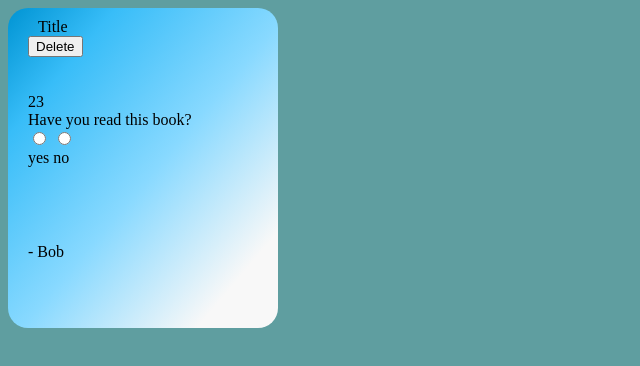
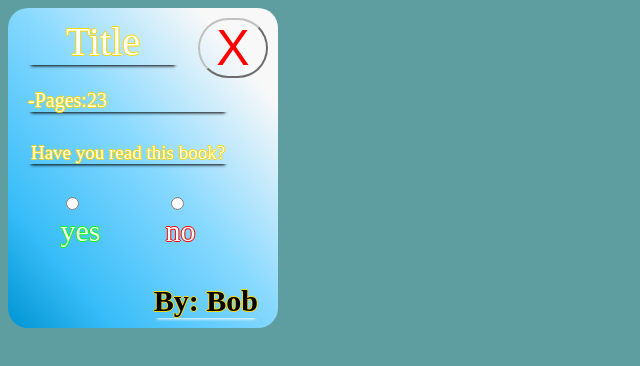
Before and after one commit to Wolfxela/Library-Odin, a plain HTML site: page index.html in a window 1280 px wide. Shown: the whole page, without its empty margins (0-640 px from the left). Drawn offline with Linux system fonts and the light colour scheme.

Commit message:
add the css styling to the rest of the book card

```diff
--- a/index.html
+++ b/index.html
@@ -14,25 +14,31 @@
         <div class="Book">
 
 
-            <div class="header bookComponent">
+            <div class="bookHeader bookComponent">
 
-                <div class="bookTitle bookComponent">Title</div>
-                <button class="deleteBtn">Delete</button>
+                <div class="bookTitle"><div class="titleContent">Title</div></div>
+                <button class="deleteBtn">X</button>
 
             </div>
 
             <div class="bookBody bookComponent">
 
-                <div class="bookpages">23</div>
+                <div class="bookpages">-Pages:23</div>
+
+                <div class="hasreadButtons">Have you read this book?</div>
 
                 <form class="radioForm" action="">
 
-                    <div class="hasreadButtons">Have you read this book?</div>
-                    <input type="radio" id="yes" name="yesOption" value="yes">
-                    <input type="radio" id="no" name="yesOption" value="no">
-                    <br>
-                    <label for="yes">yes</label>
-                    <label for="no">no</label>
+                    <div>
+                        <input type="radio" class="yesBtn" id="yes" name="Option" value="yes">
+                        <br>
+                        <label class="yes" for="yes">yes</label>
+                    </div>
+                    <div>
+                        <input type="radio" class="noBtn" id="no" name="Option" value="no">
+                        <br>
+                        <label class="no" for="no">no</label>
+                    </div>
 
                 </form>
 
@@ -40,7 +46,7 @@
 
             <div class="bookFooter bookComponent">
 
-                <div class="authorName">- Bob</div>
+                <div class="authorName">By: Bob</div>
 
             </div>
 
--- a/style.css
+++ b/style.css
@@ -13,12 +13,42 @@ body
     height: 300px;
     background-color: aliceblue;
 
-    background: linear-gradient(to top left,rgb(248, 248, 248) 15%, #88d9ff, #38bdf8 80%,#0094d3);
+    background: linear-gradient(to bottom left,rgb(248, 248, 248) 15%, #88d9ff, #38bdf8 80%,#0094d3);
     border-radius: 20px;
 }
+.bookHeader
+{
+    display: flex;
+    justify-content: space-between
+}
 
+.titleContent, .bookpages, .hasreadButtons
+{
+    display: flex;
+    justify-content: center;
+    width: 150px;
+    font-size: 40px;
+    box-shadow: 0px 4px 3px -3px black;
+    color: rgb(255, 255, 255);
+    text-shadow: -1px 0 #FFD700, 0 1px #FFD700, 1px 0 #FFD700, 0 -1px #FFD700;
+}
 
-
+.deleteBtn
+{
+    display: flex;
+    justify-content: center;
+    align-content: center;
+    align-items: center;
+    height: 60px;
+    width: 70px;
+    background: rgba(0, 0, 0, 0);
+    border-radius: 30px;
+    border-color: rgb(192,192,192);
+    color: black;
+    font-size: 50px;
+    font-weight: 100;
+    color: red;
+}
 
 .bookComponent
 {
@@ -29,4 +59,54 @@ body
 .bookBody
 {
     flex: 2;
+    display: flex;
+    flex-direction: column;
+    gap: 30px
 }
+
+.bookpages
+{
+    width: 200px;
+    justify-content: start;
+    font-size: 20px;
+}
+.hasreadButtons
+{
+    width: 200px;
+    font-size: 19px;
+}
+.radioForm
+{
+    display: flex;
+    justify-content: space-around;
+    width: 200px;
+}
+label
+{
+    font-size: 30px;
+    color: rgb(255, 255, 255);
+}
+.no
+{
+    text-shadow: -1px 0 #ff0000, 0 1px #ff0000, 1px 0 #ff0000, 0 -1px #ff0000;
+}
+.yes
+{
+    text-shadow: -1px 0 #09ff00, 0 1px #09ff00, 1px 0 #09ff00, 0 -1px #09ff00;
+}
+.bookFooter
+{
+    display: flex;
+    align-items: flex-end;
+    justify-content: flex-end;
+    margin-right: 10px;
+}
+
+.authorName
+{
+    font-weight: bolder;
+    font-size: 30px;
+    color: rgb(0, 0, 0);
+    text-shadow: -1px 0 #FFD700, 0 1px #FFD700, 1px 0 #FFD700, 0 -1px #FFD700;
+    box-shadow: 0px 4px 3px -3px rgb(255, 255, 255);
+}
```
